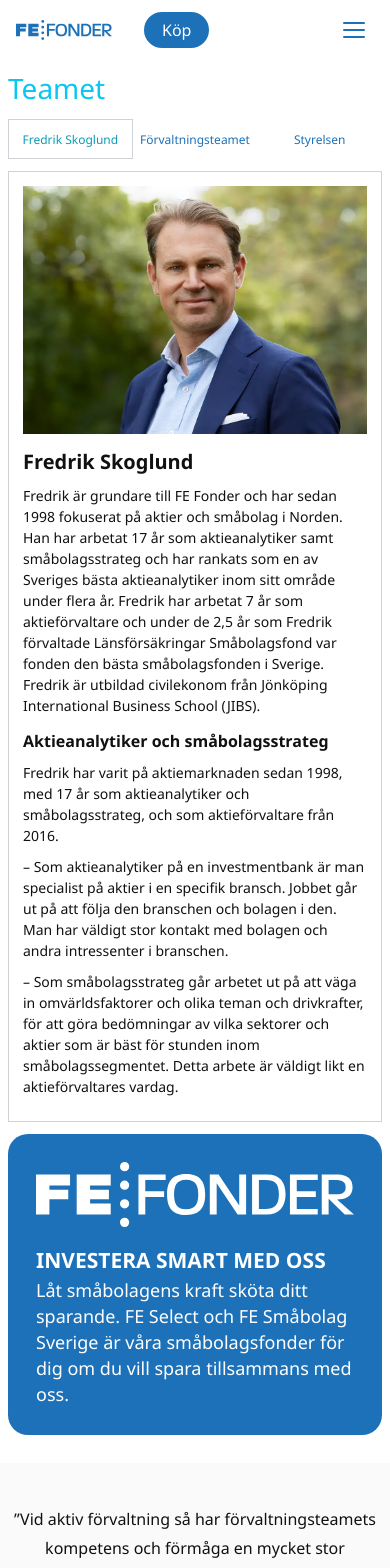
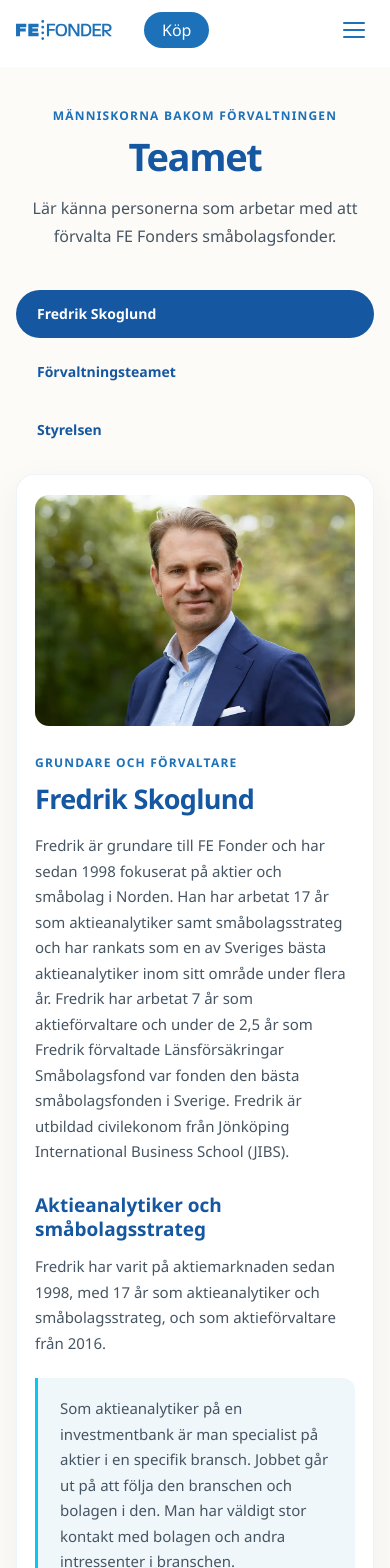
Before and after one commit to luebiff/fef, a React (Vite) app: page /Information/Teamet in a window 390 px wide. Shown: the top 1568 px of the page. Built offline with nearby package versions, Linux system fonts and the light colour scheme.

Commit message:
Team page first draft

```diff
--- a/src/pages/Team.tsx
+++ b/src/pages/Team.tsx
@@ -1,7 +1,6 @@
 import { useState } from "react";
 import fredrikSkoglund from "../assets/fSkoglund.webp";
 import boardPhoto from "../assets/team-board.png";
-import PromoAside from "../components/PromoAside";
 import "../styles/team.css";
 
 type TeamSection = "fredrik" | "management" | "board";
@@ -16,10 +15,25 @@ function Team() {
   const [activeSection, setActiveSection] = useState<TeamSection>("fredrik");
 
   return (
-    <main className="team-page">
-      <h1 className="team-page-title">Teamet</h1>
+    <section className="team-page" aria-labelledby="team-page-title">
+      <div className="team-page-content">
+        <header className="team-page-header">
+          <p className="team-eyebrow">Människorna bakom förvaltningen</p>
+          <h1 className="team-page-title" id="team-page-title">
+            Teamet
+          </h1>
+          <p className="team-page-intro">
+            Lär känna personerna som arbetar med att förvalta FE Fonders
+            småbolagsfonder.
+          </p>
+        </header>
+
         <div className="team-page-layout">
-        <nav className="team-section-nav" aria-label="Teamsektioner">
+          <nav
+            className={`team-section-nav team-section-nav--active-${activeSection}`}
+            aria-label="Teamsektioner"
+          >
+            <span className="team-section-indicator" aria-hidden="true" />
             {teamSections.map(({ id, label }) => (
               <button
                 className={`team-section-button ${activeSection === id ? "active" : ""}`}
@@ -35,60 +49,74 @@ function Team() {
 
           <section className="team-profile-panel" aria-live="polite">
             {activeSection === "fredrik" && (
-            <article>
+              <article className="team-profile-layout">
                 <img
                   className="team-profile-image"
                   src={fredrikSkoglund}
                   alt="Fredrik Skoglund"
                 />
+                <div className="team-profile-copy">
+                  <p className="team-eyebrow">Grundare och förvaltare</p>
                   <h2>Fredrik Skoglund</h2>
                   <p>
-                Fredrik är grundare till FE Fonder och har sedan 1998 fokuserat
-                på aktier och småbolag i Norden. Han har arbetat 17 år som
-                aktieanalytiker samt småbolagsstrateg och har rankats som en av
-                Sveriges bästa aktieanalytiker inom sitt område under flera år.
-                Fredrik har arbetat 7 år som aktieförvaltare och under de 2,5
-                år som Fredrik förvaltade Länsförsäkringar Småbolagsfond var
-                fonden den bästa småbolagsfonden i Sverige. Fredrik är utbildad
-                civilekonom från Jönköping International Business School
-                (JIBS).
+                    Fredrik är grundare till FE Fonder och har sedan 1998
+                    fokuserat på aktier och småbolag i Norden. Han har arbetat
+                    17 år som aktieanalytiker samt småbolagsstrateg och har
+                    rankats som en av Sveriges bästa aktieanalytiker inom sitt
+                    område under flera år. Fredrik har arbetat 7 år som
+                    aktieförvaltare och under de 2,5 år som Fredrik förvaltade
+                    Länsförsäkringar Småbolagsfond var fonden den bästa
+                    småbolagsfonden i Sverige. Fredrik är utbildad civilekonom
+                    från Jönköping International Business School (JIBS).
                   </p>
                   <h3>Aktieanalytiker och småbolagsstrateg</h3>
                   <p>
-                Fredrik har varit på aktiemarknaden sedan 1998, med 17 år som
-                aktieanalytiker och småbolagsstrateg, och som aktieförvaltare
-                från 2016.
+                    Fredrik har varit på aktiemarknaden sedan 1998, med 17 år
+                    som aktieanalytiker och småbolagsstrateg, och som
+                    aktieförvaltare från 2016.
                   </p>
+                  <blockquote className="team-profile-quote">
                     <p>
-                – Som aktieanalytiker på en investmentbank är man specialist på
-                aktier i en specifik bransch. Jobbet går ut på att följa den
-                branschen och bolagen i den. Man har väldigt stor kontakt med
-                bolagen och andra intressenter i branschen.
+                      Som aktieanalytiker på en investmentbank är man specialist
+                      på aktier i en specifik bransch. Jobbet går ut på att
+                      följa den branschen och bolagen i den. Man har väldigt
+                      stor kontakt med bolagen och andra intressenter i
+                      branschen.
                     </p>
+                  </blockquote>
+                  <blockquote className="team-profile-quote">
                     <p>
-                – Som småbolagsstrateg går arbetet ut på att väga in
-                omvärldsfaktorer och olika teman och drivkrafter, för att göra
-                bedömningar av vilka sektorer och aktier som är bäst för stunden
-                inom småbolagssegmentet. Detta arbete är väldigt likt en
-                aktieförvaltares vardag.
+                      Som småbolagsstrateg går arbetet ut på att väga in
+                      omvärldsfaktorer och olika teman och drivkrafter, för att
+                      göra bedömningar av vilka sektorer och aktier som är bäst
+                      för stunden inom småbolagssegmentet. Detta arbete är
+                      väldigt likt en aktieförvaltares vardag.
                     </p>
+                  </blockquote>
+                </div>
               </article>
             )}
 
             {activeSection === "management" && (
               <article className="team-list-panel">
+                <p className="team-eyebrow">Aktiv förvaltning</p>
                 <h2>Förvaltningsteamet</h2>
+                <div className="team-member-list">
                   <p>
-                <strong>Fredrik Skoglund</strong> – Förvaltare
+                    <strong>Fredrik Skoglund</strong>
+                    <span>Förvaltare</span>
                   </p>
                   <p>
-                <strong>Gustav Davidsson</strong> – Analytiker
+                    <strong>Gustav Davidsson</strong>
+                    <span>Analytiker</span>
                   </p>
+                </div>
               </article>
             )}
 
             {activeSection === "board" && (
               <article className="team-list-panel">
+                <p className="team-eyebrow">Erfarenhet och ansvar</p>
                 <h2>Styrelsen</h2>
                 <img
                   className="team-board-image"
@@ -101,7 +129,10 @@ function Team() {
                   möjlighet att fullt ut fokusera på förvaltningen så vi kan
                   skapa så bra avkastning vi kan åt andelsägarna i fonderna.
                 </p>
-              <p>Rätt organisation ska göra rätt saker åt spararna, helt enkelt.</p>
+                <p>
+                  Rätt organisation ska göra rätt saker åt spararna, helt
+                  enkelt.
+                </p>
                 <ul>
                   <li>Fredrik Svederman – Ordförande</li>
                   <li>Ulla Hedenström</li>
@@ -111,21 +142,20 @@ function Team() {
               </article>
             )}
           </section>
-
-        <PromoAside />
         </div>
 
         <blockquote className="team-testimonial">
           <p>
             ”Vid aktiv förvaltning så har förvaltningsteamets kompetens och
             förmåga en mycket stor betydelse för avkastningen i fonden. Fredrik
-          har en lång och relevant erfarenhet av svenska småbolag och bedöms ha
-          stor potential att fortsätta överavkasta marknaden och andra
+            har en lång och relevant erfarenhet av svenska småbolag och bedöms
+            ha stor potential att fortsätta överavkasta marknaden och andra
             småbolagsfonder även framöver.”
           </p>
           <cite>Avanzas ledning</cite>
         </blockquote>
-    </main>
+      </div>
+    </section>
   );
 }
 
--- a/src/styles/team.css
+++ b/src/styles/team.css
@@ -1,65 +1,138 @@
 .team-page {
   box-sizing: border-box;
-  margin: -10px;
-  padding-top: 12px;
-  background: #fff;
-  color: #111;
+  min-height: calc(100vh - 67px);
+  padding: clamp(48px, 7vw, 88px) 24px;
+  background: var(--color-background, #fdfbf7);
+  color: #263746;
+}
+
+.team-page-content {
+  display: grid;
+  width: min(100%, 1120px);
+  gap: clamp(48px, 7vw, 72px);
+  margin: 0 auto;
+}
+
+.team-page-header {
+  max-width: 760px;
+  margin: 0 auto;
+  text-align: center;
+}
+
+.team-eyebrow {
+  margin: 0 0 12px;
+  color: var(--color-primary, #1d71b8);
+  font-size: 12px;
+  font-weight: 700;
+  letter-spacing: 0.1em;
+  line-height: 1.45;
+  text-transform: uppercase;
 }
 
 .team-page-title {
-  margin: 0 30px 12px;
-  color: var(--color-secondary);
-  font-size: 28px;
-  font-weight: 500;
+  margin: 0 0 18px;
+  color: var(--color-primary-dark, #1557a0);
+  font-size: clamp(38px, 5vw, 58px);
+  font-weight: 600;
+  letter-spacing: -0.035em;
+  line-height: 1.08;
+}
+
+.team-page-intro {
+  max-width: 660px;
+  margin: 0 auto;
+  color: #465563;
+  font-size: clamp(17px, 2vw, 19px);
+  line-height: 1.75;
 }
 
 .team-page-layout {
   display: grid;
-  grid-template-columns: minmax(130px, 0.42fr) minmax(0, 1.25fr) minmax(280px, 1fr);
-  align-items: start;
-  gap: 24px;
-  padding: 0 30px 38px;
+  gap: 20px;
 }
 
 .team-section-nav {
-  display: flex;
-  flex-direction: column;
+  position: relative;
+  isolation: isolate;
+  display: grid;
+  grid-template-columns: repeat(3, minmax(0, 1fr));
+  gap: 10px;
+  width: min(100%, 900px);
+  margin: 0 auto;
+}
+
+.team-section-nav--active-management .team-section-indicator {
+  transform: translateX(calc(100% + 10px));
+}
+
+.team-section-nav--active-board .team-section-indicator {
+  transform: translateX(calc(200% + 20px));
+}
+
+.team-section-indicator {
+  position: absolute;
+  z-index: -1;
+  top: 0;
+  left: 0;
+  width: calc((100% - 20px) / 3);
+  height: 48px;
+  border-radius: 999px;
+  background: var(--color-primary-dark, #1557a0);
+  pointer-events: none;
+  transition: transform 420ms cubic-bezier(0.22, 1, 0.36, 1);
 }
 
 .team-section-button {
-  min-height: 40px;
-  padding: 10px 18px;
+  position: relative;
+  z-index: 0;
+  min-width: 0;
+  min-height: 48px;
+  padding: 10px 20px;
   border: 1px solid transparent;
-  background: #fff;
-  color: var(--color-primary);
+  border-radius: 999px;
+  background: transparent;
+  color: var(--color-primary-dark, #1557a0);
   font: inherit;
   font-size: 14px;
-  text-align: left;
+  font-weight: 600;
   cursor: pointer;
+  transition: color 180ms ease;
+}
+
+.team-section-button:hover {
+  color: var(--color-primary, #1d71b8);
 }
 
 .team-section-button.active {
-  border-color: #cfd3d8;
-  border-right-color: #fff;
-  color: var(--color-secondary-dark);
+  color: #fff;
 }
 
 .team-section-button:focus-visible {
-  outline: 2px solid var(--color-primary);
-  outline-offset: -2px;
+  outline: 3px solid var(--color-secondary, #0ac6f2);
+  outline-offset: 3px;
 }
 
 .team-profile-panel {
   min-width: 0;
-  padding: 14px;
-  border: 1px solid #cfd3d8;
+  padding: clamp(24px, 4vw, 42px);
+  border: 1px solid rgba(29, 113, 184, 0.08);
+  border-radius: 24px;
   background: #fff;
+  box-shadow: 0 12px 36px rgba(24, 55, 81, 0.06);
+}
+
+.team-profile-layout {
+  display: grid;
+  grid-template-columns: minmax(240px, 0.75fr) minmax(0, 1.25fr);
+  align-items: start;
+  gap: clamp(28px, 5vw, 56px);
 }
 
 .team-profile-image {
   display: block;
   width: 100%;
-  max-height: 360px;
+  max-height: 480px;
+  border-radius: 18px;
   object-fit: cover;
   object-position: center 35%;
 }
@@ -68,105 +141,196 @@
   display: block;
   width: 100%;
   height: auto;
-  margin: 0 0 16px;
+  margin: 24px 0;
+  border-radius: 18px;
 }
 
-.team-profile-panel h2 {
-  margin: 14px 0 10px;
-  font-size: 20px;
+.team-profile-copy h2,
+.team-list-panel h2 {
+  margin: 0 0 18px;
+  color: var(--color-primary-dark, #1557a0);
+  font-size: clamp(27px, 3.2vw, 36px);
+  font-weight: 600;
+  letter-spacing: -0.025em;
+  line-height: 1.2;
+  text-wrap: balance;
 }
 
-.team-profile-panel h3 {
-  margin: 14px 0 10px;
-  font-size: 16px;
+.team-profile-copy h3 {
+  margin: 28px 0 12px;
+  color: var(--color-primary-dark, #1557a0);
+  font-size: 19px;
+  line-height: 1.3;
 }
 
-.team-profile-panel p,
-.team-profile-panel li {
-  font-size: 14px;
-  line-height: 1.5;
+.team-profile-copy > p:not(.team-eyebrow),
+.team-list-panel > p:not(.team-eyebrow) {
+  margin: 0 0 16px;
+  color: #465563;
+  font-size: 16px;
+  line-height: 1.75;
 }
 
-.team-profile-panel p {
-  margin: 0 0 10px;
+.team-profile-quote {
+  margin: 22px 0 0;
+  padding: 18px 22px;
+  border-left: 3px solid var(--color-secondary, #0ac6f2);
+  border-radius: 0 12px 12px 0;
+  background: #f0f7fb;
+}
+
+.team-profile-quote p {
+  margin: 0;
+  color: #465563;
+  font-size: 15px;
+  line-height: 1.7;
+}
+
+.team-member-list {
+  display: grid;
+  max-width: 700px;
+  gap: 12px;
+  margin-top: 26px;
+}
+
+.team-member-list p {
+  display: flex;
+  flex-wrap: wrap;
+  justify-content: space-between;
+  gap: 8px 20px;
+  margin: 0;
+  padding: 18px 20px;
+  border: 1px solid #e8edf1;
+  border-radius: 12px;
+  color: var(--color-primary-dark, #1557a0);
+}
+
+.team-member-list span {
+  color: #647381;
 }
 
 .team-list-panel ul {
   display: grid;
-  gap: 12px;
-  margin: 12px 0 0;
+  gap: 10px;
+  margin: 22px 0 0;
   padding: 0;
+  color: #465563;
+  font-size: 15px;
+  line-height: 1.6;
   list-style: none;
 }
 
-.team-page-layout > .promo-aside {
-  margin-top: -35px;
+.team-list-panel li {
+  padding: 12px 16px;
+  border-radius: 10px;
+  background: #f0f7fb;
 }
 
 .team-testimonial {
   box-sizing: border-box;
-  margin: 0;
-  padding: 62px 24px 82px;
-  background: #fafafa;
+  max-width: 960px;
+  margin: 0 auto;
+  padding: clamp(28px, 5vw, 48px);
+  border: 1px solid rgba(29, 113, 184, 0.08);
+  border-radius: 24px;
+  background: linear-gradient(135deg, #fff 0%, #f0f7fb 100%);
   text-align: center;
 }
 
 .team-testimonial p {
-  max-width: 740px;
+  max-width: 760px;
   margin: 0 auto 18px;
-  font-size: 16px;
+  color: #465563;
+  font-size: clamp(16px, 2vw, 18px);
   line-height: 1.8;
 }
 
 .team-testimonial cite {
-  font-size: 15px;
+  color: var(--color-primary-dark, #1557a0);
+  font-size: 14px;
   font-style: normal;
+  font-weight: 700;
 }
 
-@media (max-width: 950px) {
-  .team-page-layout {
-    grid-template-columns: minmax(120px, 0.4fr) minmax(0, 1.4fr);
-    gap: 18px;
+@media (max-width: 760px) {
+  .team-page {
+    padding: 48px 20px 64px;
   }
 
-  .team-page-layout > .promo-aside {
-    grid-column: 2;
-    margin-top: 0;
+  .team-profile-layout {
+    grid-template-columns: minmax(0, 1fr);
+  }
+
+  .team-profile-image {
+    width: min(100%, 420px);
+    max-height: 480px;
   }
 }
 
-@media (max-width: 600px) {
-  .team-page-title {
-    margin-right: 18px;
-    margin-left: 18px;
+@media (max-width: 560px) {
+  .team-page {
+    padding: 40px 16px 52px;
   }
 
-  .team-page-layout {
-    grid-template-columns: minmax(0, 1fr);
-    gap: 12px;
-    padding: 0 18px 28px;
+  .team-page-content {
+    gap: 40px;
+  }
+
+  .team-page-intro {
+    font-size: 16px;
+    line-height: 1.7;
   }
 
   .team-section-nav {
     display: grid;
-    grid-template-columns: repeat(3, minmax(0, 1fr));
+    grid-template-columns: minmax(0, 1fr);
+    grid-template-rows: repeat(3, 48px);
+    width: 100%;
+  }
+
+  .team-section-indicator {
+    width: 100%;
+    height: 48px;
+  }
+
+  .team-section-nav--active-management .team-section-indicator {
+    transform: translateY(calc(100% + 10px));
+  }
+
+  .team-section-nav--active-board .team-section-indicator {
+    transform: translateY(calc(200% + 20px));
   }
 
   .team-section-button {
-    padding: 9px 6px;
-    font-size: 12px;
-    text-align: center;
+    width: 100%;
+    text-align: left;
   }
 
-  .team-section-button.active {
-    border-color: #cfd3d8;
+  .team-profile-panel {
+    padding: 20px 18px;
+    border-radius: 18px;
   }
 
-  .team-page-layout > .promo-aside {
-    grid-column: auto;
+  .team-profile-copy > p:not(.team-eyebrow),
+  .team-list-panel > p:not(.team-eyebrow) {
+    font-size: 15px;
+    line-height: 1.7;
+  }
+
+  .team-profile-image,
+  .team-board-image {
+    border-radius: 14px;
   }
 
   .team-testimonial {
-    padding: 42px 18px 54px;
+    padding: 26px 20px;
+    border-radius: 18px;
   }
 }
+
+@media (prefers-reduced-motion: reduce) {
+  .team-section-indicator,
+  .team-section-button {
+    transition: none;
+  }
+}
```
Lines whose indentation alone changed are shown as unchanged.
